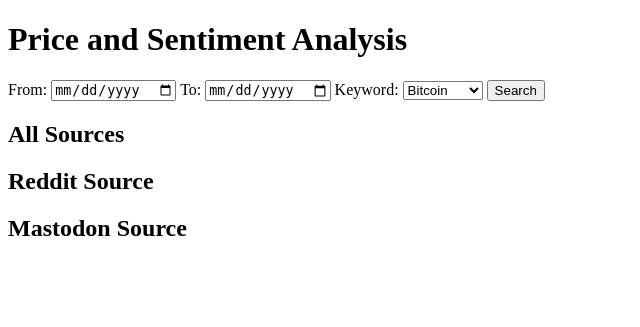
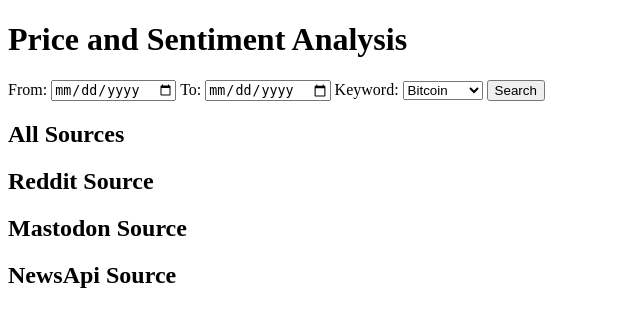
Before and after one commit to SIRSTN/Web_Charts, a Flask app: template templates/chart.html in a window 1280 px wide. Shown: the top 327 px of the page, without its empty margins (0-640 px from the left). Run offline with Flask 3, Linux system fonts and the light colour scheme; the template is opened without the code that fills it, so the values that code supplies are empty.

Commit message:
newsapi commit

```diff
--- a/app.py
+++ b/app.py
@@ -93,14 +93,16 @@ def charts():
     to_date = request.args.get('to_date', default_to_date_str)
     keyword = request.args.get('keyword', 'Bitcoin')
 
+    graph_html_all_sources = create_chart_all_sources(from_date, to_date, keyword)
+    graph_html_reddit = create_chart("Reddit", from_date, to_date, keyword)
     graph_html_mastodon = create_chart("Mastodon", from_date, to_date, keyword)
-    graph_html_reddit = create_chart("Reddit", from_date, to_date, keyword)
-    graph_html_all_sources = create_chart_all_sources(from_date, to_date, keyword)
+    graph_html_newsappi = create_chart("NewsApi", from_date, to_date, keyword)
 
     return render_template('chart.html',
+                           graph_html_all_sources=graph_html_all_sources,
+                           graph_html_reddit=graph_html_reddit,
                            graph_html_mastodon=graph_html_mastodon,
-                           graph_html_reddit=graph_html_reddit,
-                           graph_html_all_sources=graph_html_all_sources,
+                           graph_html_newsapi=graph_html_newsappi,
                            from_date=from_date,
                            to_date=to_date,
                            keyword=keyword)
--- a/templates/chart.html
+++ b/templates/chart.html
@@ -31,5 +31,8 @@
 
     <h2>Mastodon Source</h2>
     {{ graph_html_mastodon|safe }}
+
+    <h2>NewsApi Source</h2>
+    {{ graph_html_newsapi|safe }}
 </body>
 </html>
```
